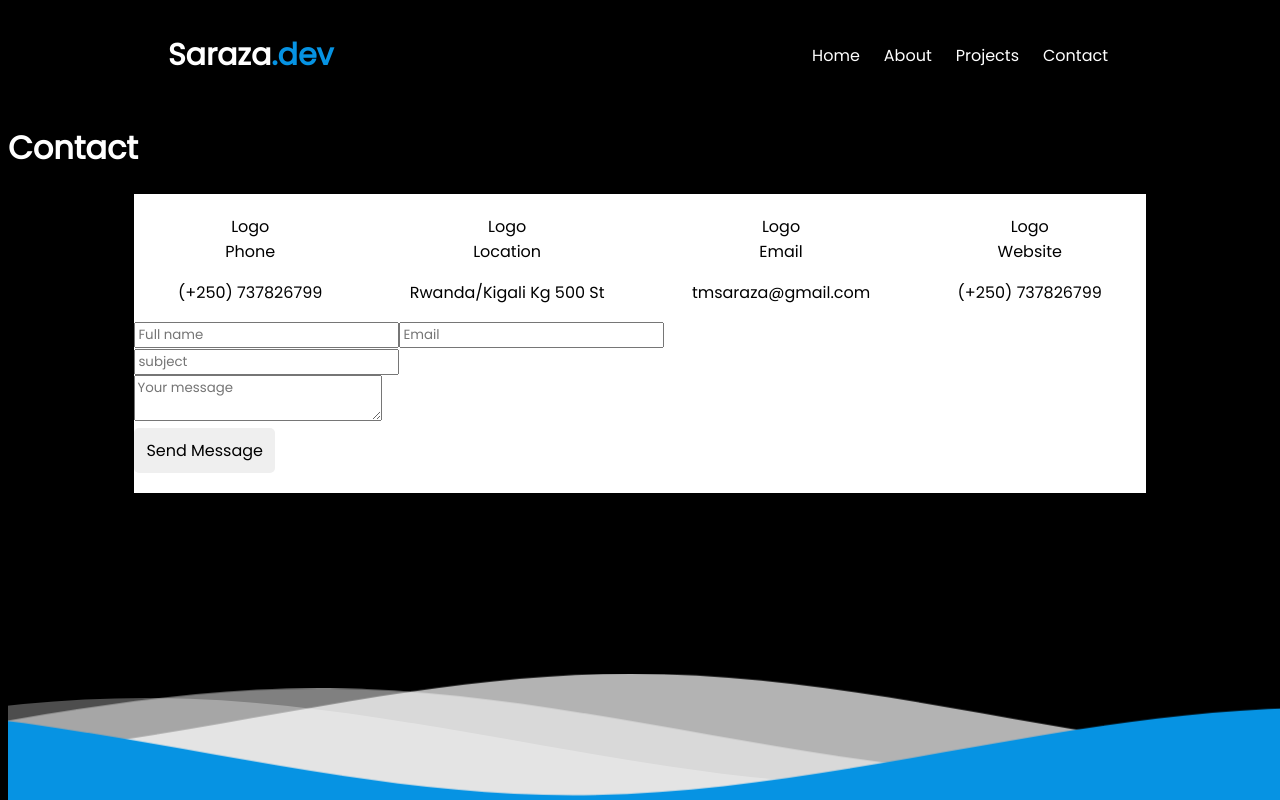
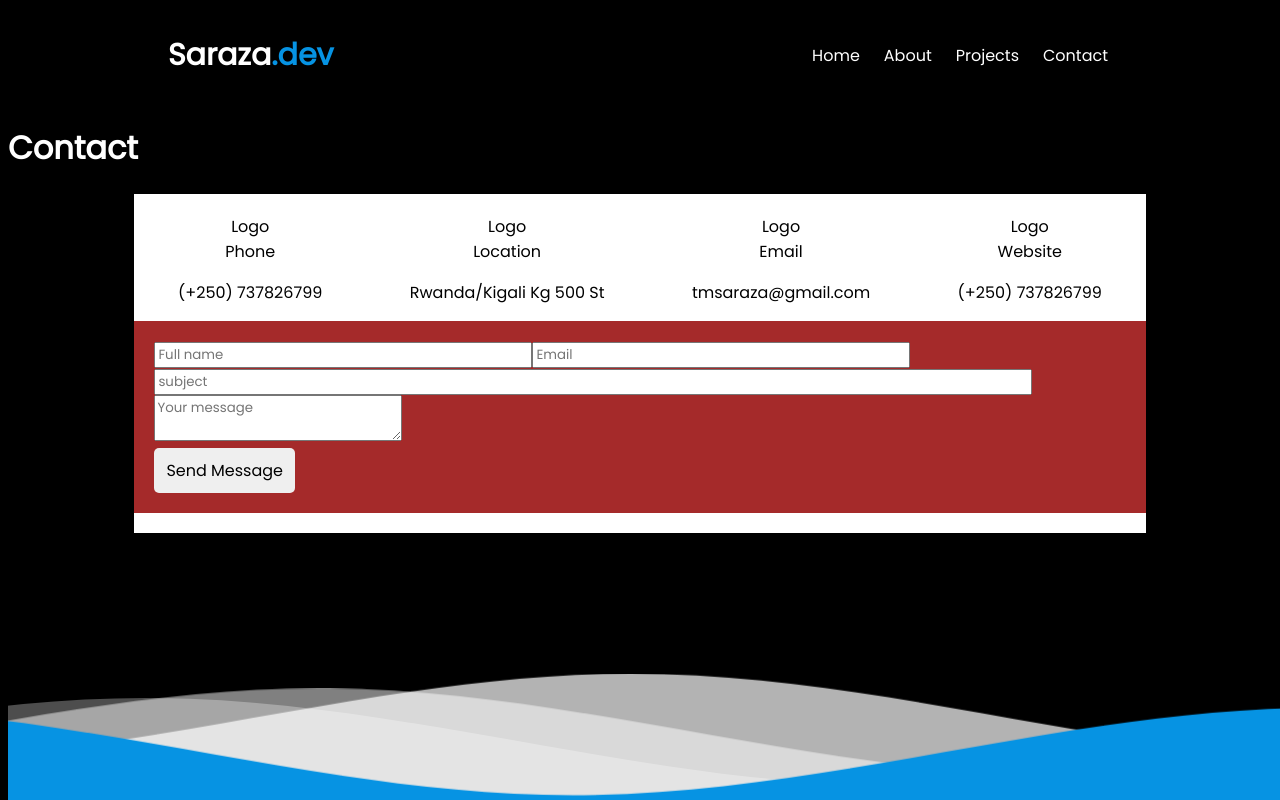
Before and after one commit to sarazaToussaint/Saraza-dev, a React (Create React App) app: page /Contact in a window 1280 px wide. Built offline with nearby package versions, Linux system fonts and the light colour scheme.

Commit message:
Center the contact details on the page

```diff
--- a/src/components/Contact.jsx
+++ b/src/components/Contact.jsx
@@ -30,14 +30,14 @@ const Contact = () => (
         </div>
       </div>
 
-      <div className="formContainer">
+      <div className={classes.formContainer}>
         <form>
-          <div>
-            <input type="text" placeholder="Full name" />
-            <input type="email" placeholder="Email" />
+          <div className={classes.firstRow}>
+            <input type="text" placeholder="Full name" size="30" />
+            <input type="email" placeholder="Email" size="30" />
           </div>
           <div>
-            <input type="text" placeholder="subject" />
+            <input type="text" placeholder="subject" size="74" />
           </div>
           <div>
             <textarea type="text" placeholder="Your message" />
```
